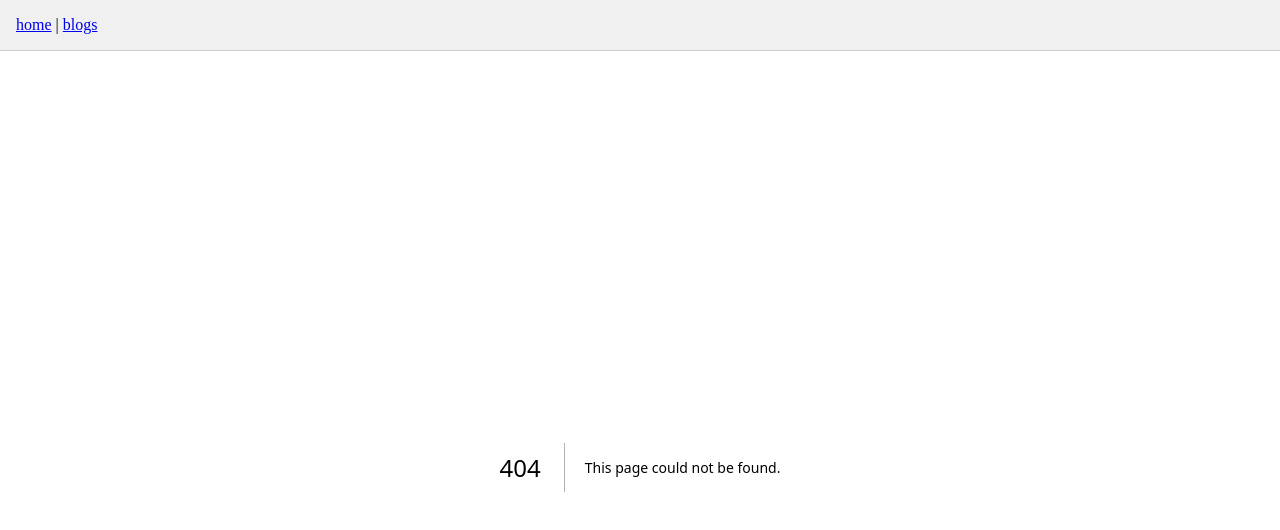
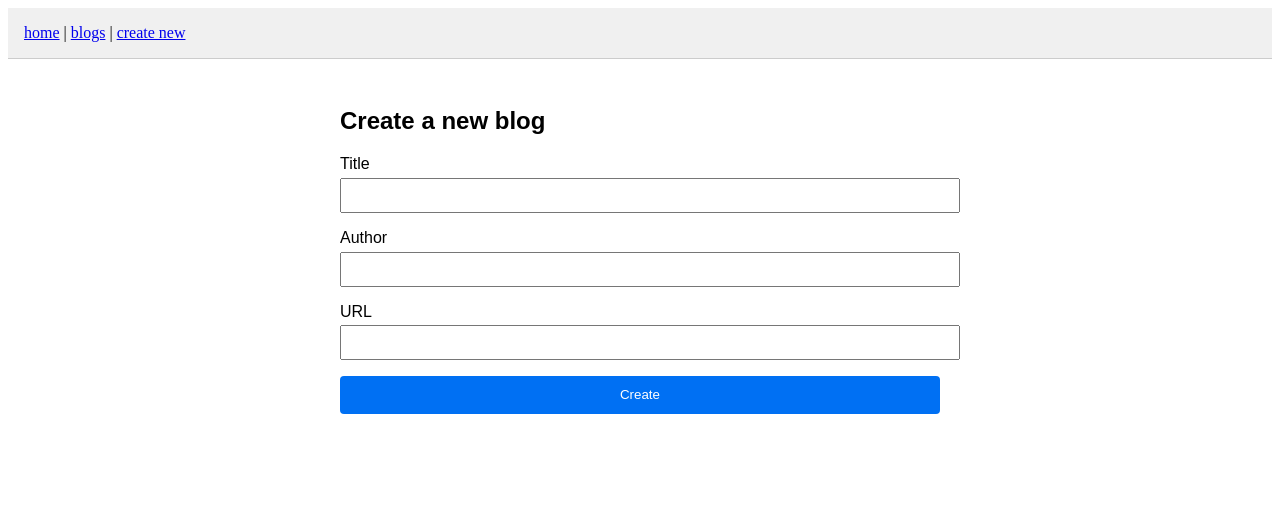
Before and after one commit to steveforde/fullstackopen-part14-nextjs, a Next.js app: page /blogs/new in a window 1280 px wide. Before the commit this address had no page. Shown: the top 530 px of the page. Built offline with nearby package versions, Linux system fonts and the light colour scheme.

Commit message:
Complete Exercise 2: New blog form and Server Action

```diff
--- /dev/null
+++ b/app/actions/blogs.ts
@@ -0,0 +1,16 @@
+"use server"
+
+import { redirect } from "next/navigation"
+import { revalidatePath } from "next/cache"
+import { addBlog } from "../services/blogs"
+
+export const createBlog = async (formData: FormData) => {
+  const title = formData.get("title") as string
+  const author = formData.get("author") as string
+  const url = formData.get("url") as string
+
+  addBlog(title, author, url)
+
+  revalidatePath("/blogs")
+  redirect("/blogs")
+}
--- /dev/null
+++ b/app/blogs/new/page.tsx
@@ -0,0 +1,28 @@
+import { createBlog } from "../../actions/blogs"
+
+const NewBlog = () => {
+  return (
+    <div style={{ maxWidth: "600px", margin: "2rem auto", fontFamily: "sans-serif" }}>
+      <h2>Create a new blog</h2>
+      <form action={createBlog} style={{ display: "flex", flexDirection: "column", gap: "1rem" }}>
+        <div>
+          <label style={{ display: "block", marginBottom: "0.3rem" }}>Title</label>
+          <input type="text" name="title" required style={{ width: "100%", padding: "0.5rem" }} />
+        </div>
+        <div>
+          <label style={{ display: "block", marginBottom: "0.3rem" }}>Author</label>
+          <input type="text" name="author" required style={{ width: "100%", padding: "0.5rem" }} />
+        </div>
+        <div>
+          <label style={{ display: "block", marginBottom: "0.3rem" }}>URL</label>
+          <input type="text" name="url" required style={{ width: "100%", padding: "0.5rem" }} />
+        </div>
+        <button type="submit" style={{ padding: "0.7rem", background: "#0070f3", color: "white", border: "none", borderRadius: "4px", cursor: "pointer" }}>
+          Create
+        </button>
+      </form>
+    </div>
+  )
+}
+
+export default NewBlog
--- a/app/layout.tsx
+++ b/app/layout.tsx
@@ -12,6 +12,8 @@ export default function RootLayout({
           <Link href="/">home</Link>
           {" | "}
           <Link href="/blogs">blogs</Link>
+          {" | "}
+          <Link href="/blogs/new">create new</Link>
         </nav>
         <main style={{ padding: "1rem" }}>{children}</main>
       </body>
--- /dev/null
+++ b/app/services/blogs.ts
@@ -0,0 +1,33 @@
+const blogs = [
+  {
+    id: 1,
+    title: "React Server Components Explained",
+    author: "Dan Abramov",
+    url: "https://react.dev",
+    likes: 12,
+  },
+  {
+    id: 2,
+    title: "Full Stack Open Next.js Journey",
+    author: "Matti Luukkainen",
+    url: "https://fullstackopen.com",
+    likes: 25,
+  },
+  {
+    id: 3,
+    title: "Routing in Next.js App Router",
+    author: "Vercel Team",
+    url: "https://nextjs.org",
+    likes: 8,
+  },
+]
+
+let nextId = 4
+
+export const getBlogs = () => {
+  return blogs
+}
+
+export const addBlog = (title: string, author: string, url: string) => {
+  blogs.push({ id: nextId++, title, author, url, likes: 0 })
+}
```
Also changed, not shown: app/blogs/page.tsx (+3 -23 lines).
